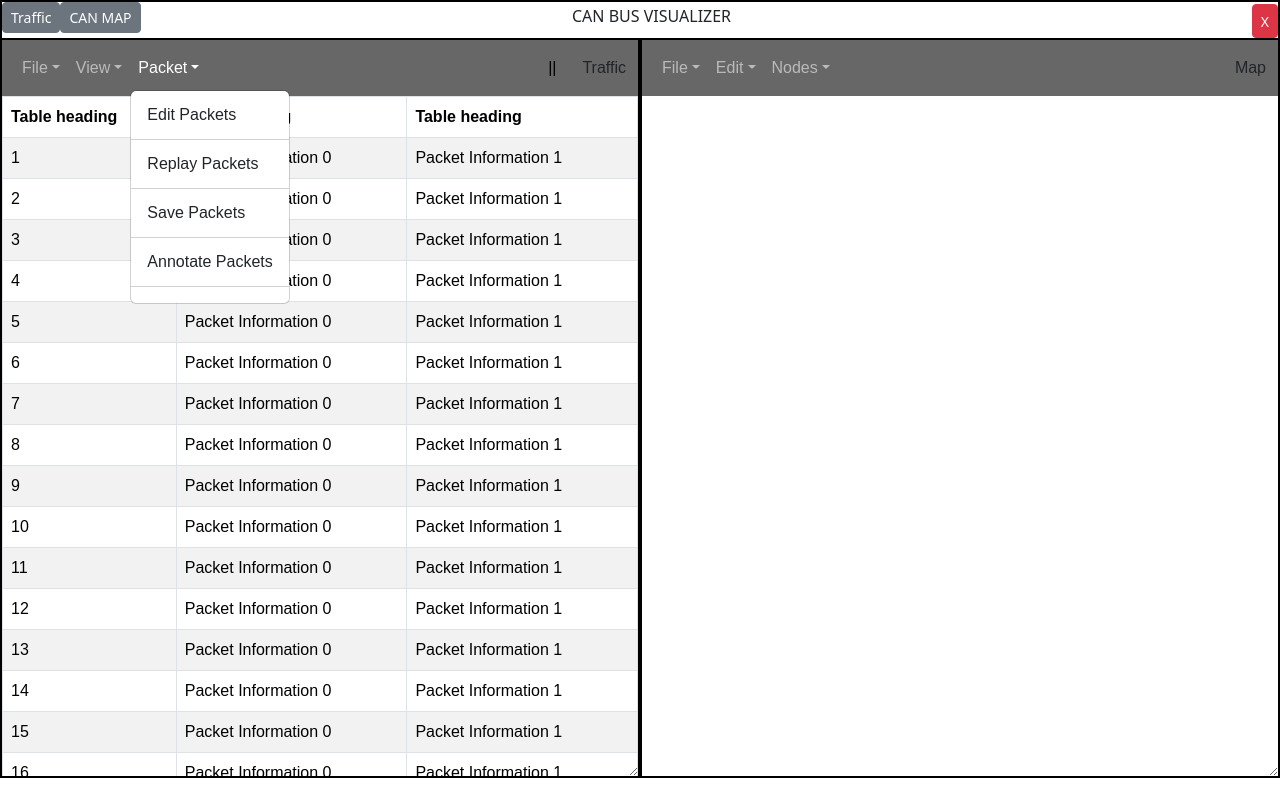
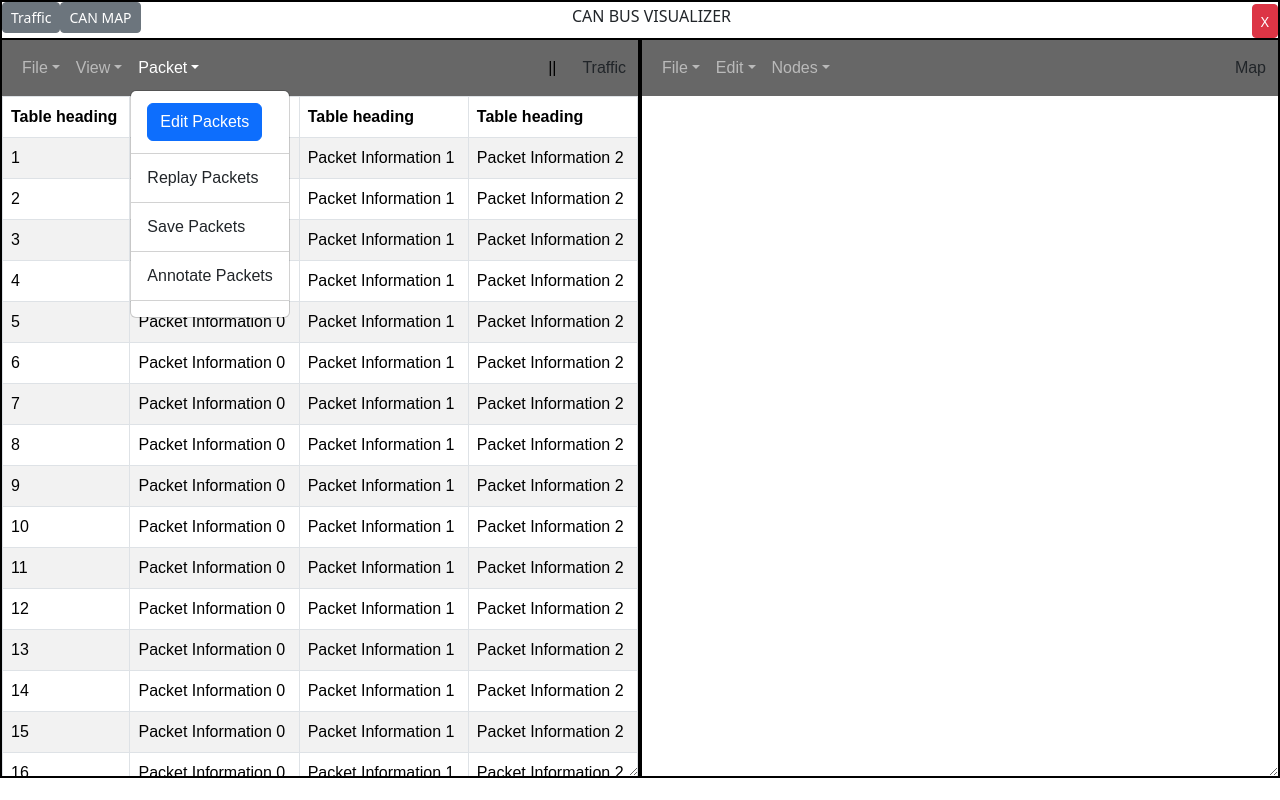
Before and after one commit to sw2team4/CS4311_CANBusVisualizer_Team4, a React (Create React App) app in the folder cbv_team4/: page /can-bus-visualizer in a window 1280 px wide. Both pictures are taken after a click on the button "Packet". Built offline with nearby package versions, Linux system fonts and the light colour scheme.

Commit message:
Fixed Popups/Modals

```diff
--- a/cbv_team4/src/components/Displayer/Popups.js
+++ b/cbv_team4/src/components/Displayer/Popups.js
@@ -1,48 +1,55 @@
-// import React from 'react'
-// import Button from 'react-bootstrap/Button';
-// import Modal from 'react-bootstrap/Modal';
+import React from 'react'
+import Button from 'react-bootstrap/Button';
+import Modal from 'react-bootstrap/Modal';
+// import NavDropdown from 'react-bootstrap/NavDropdown';
 
-// function MyVerticallyCenteredModal(props) {
-//   return (
-//     <Modal
-//       {...props}
-//       size="lg"
-//       aria-labelledby="contained-modal-title-vcenter"
-//       centered
-//     >
-//       <Modal.Header closeButton>
-//         <Modal.Title id="contained-modal-title-vcenter">
-//           Edit Packet
-//         </Modal.Title>
-//       </Modal.Header>
-//       <Modal.Body>
-//         <label>Rename</label>
-//         <input className='rename' type="text"/>
-//       </Modal.Body>
-//       <Modal.Footer>
-//         <Button onClick={props.onHide}>Close</Button>
-//       </Modal.Footer>
-//     </Modal>
-//   );
-// }
 
-// function App() {
-//   const [modalShow, setModalShow] = React.useState(false);
+function MyVerticallyCenteredModal(props) {
+  return (
+    <Modal
+      {...props}
+      size="lg"
+      aria-labelledby="contained-modal-title-vcenter"
+      centered
+    >
+      <Modal.Header closeButton>
+        <Modal.Title id="contained-modal-title-vcenter">
+          Edit Packets
+        </Modal.Title>
+      </Modal.Header>
+      <Modal.Body>
+        <h4>Centered Modal</h4>
+        <p>
+            <label>Edit Packet</label>
+            <input type="text"/>
+        </p>
+      </Modal.Body>
+      <Modal.Footer>
+        <Button onClick={props.onHide}>Close</Button>
+      </Modal.Footer>
+    </Modal>
+  );
+}
 
-//   return (
-//     <>
-//       <Button variant="primary" onClick={() => setModalShow(true)}>
-//         Launch vertically centered modal
-//       </Button>
+function Popups() {
+  const [modalShow, setModalShow] = React.useState(false);
 
-//       <MyVerticallyCenteredModal
-//         show={modalShow}
-//         onHide={() => setModalShow(false)}
-//       />
-//     </>
-//   );
-// }
+  return (
+    <>
+      <Button variant="primary" onClick={() => setModalShow(true)}>
+      Edit Packets
+      </Button>
+      {/* <NavDropdown.item onClick={() => setModalShow(true)}>
+        Edit Packets
+      </NavDropdown.item> */}
 
-// render(<App />);
+      <MyVerticallyCenteredModal
+        show={modalShow}
+        onHide={() => setModalShow(false)}
+      />
+    </>
+  );
+}
 
-// export default MyVerticallyCenteredModal;
+
+export default Popups;
--- a/cbv_team4/src/components/Displayer/Visualizer.css
+++ b/cbv_team4/src/components/Displayer/Visualizer.css
@@ -105,3 +105,7 @@
     position: absolute;
     background: orange;
 }
+
+.modal{
+    background: none;
+}
--- a/cbv_team4/src/components/Displayer/Visualizer.js
+++ b/cbv_team4/src/components/Displayer/Visualizer.js
@@ -8,35 +8,8 @@ import 'bootstrap/dist/css/bootstrap.min.css';
 import Button from 'react-bootstrap/Button';
 import Table from 'react-bootstrap/Table';
 // import Modal from 'react-bootstrap/Modal';
+import Popups from './Popups';
 
-
-// function MyVerticallyCenteredModal(props) {
-//     return (
-//       <Modal
-//         {...props}
-//         size="lg"
-//         aria-labelledby="contained-modal-title-vcenter"
-//         centered
-//       >
-//         <Modal.Header closeButton>
-//           <Modal.Title id="contained-modal-title-vcenter">
-//             Modal heading
-//           </Modal.Title>
-//         </Modal.Header>
-//         <Modal.Body>
-//           <h4>Centered Modal</h4>
-//           <p>
-//             Cras mattis consectetur purus sit amet fermentum. Cras justo odio,
-//             dapibus ac facilisis in, egestas eget quam. Morbi leo risus, porta ac
-//             consectetur ac, vestibulum at eros.
-//           </p>
-//         </Modal.Body>
-//         <Modal.Footer>
-//           <Button onClick={props.onHide}>Close</Button>
-//         </Modal.Footer>
-//       </Modal>
-//     );
-//}
 
 export default class Visualizer extends Component {
     render(){
@@ -81,7 +54,9 @@ export default class Visualizer extends Component {
                                     </NavDropdown>
                                     {/* Packet */}
                                     <NavDropdown title="Packet" id="basic-nav-dropdown">
-                                    <NavDropdown.Item>Edit Packets</NavDropdown.Item>
+                                    <NavDropdown.Item>
+                                    <Popups></Popups>
+                                    </NavDropdown.Item>
                                     <NavDropdown.Divider />
                                     <NavDropdown.Item href="/">Replay Packets</NavDropdown.Item>
                                     <NavDropdown.Divider />
@@ -101,7 +76,7 @@ export default class Visualizer extends Component {
                         <Table responsive striped bordered hover>
                             <thead>
                                 <tr>
-                                    {Array.from({ length: 3 }).map((_, index) => (
+                                    {Array.from({ length: 4 }).map((_, index) => (
                                     <th key={index}>Table heading</th>
                                     ))}
                                 </tr>
@@ -109,145 +84,145 @@ export default class Visualizer extends Component {
                             <tbody>
                                 <tr>
                                     <td>1</td>
-                                    {Array.from({ length: 2 }).map((_, index) => (
+                                    {Array.from({ length: 3 }).map((_, index) => (
                                     <td key={index}>Packet Information {index}</td>
                                     ))}
                                 </tr>
                                 <tr>
                                     <td>2</td>
-                                    {Array.from({ length: 2 }).map((_, index) => (
+                                    {Array.from({ length: 3 }).map((_, index) => (
                                     <td key={index}>Packet Information {index}</td>
                                 ))}
                                 </tr>
                                 <tr>
                                     <td>3</td>
-                                    {Array.from({ length: 2 }).map((_, index) => (
+                                    {Array.from({ length: 3 }).map((_, index) => (
                                     <td key={index}>Packet Information {index}</td>
                                     ))}
                                 </tr>
                                 <tr>
                                     <td>4</td>
-                                    {Array.from({ length: 2 }).map((_, index) => (
+                                    {Array.from({ length: 3 }).map((_, index) => (
                                     <td key={index}>Packet Information {index}</td>
                                     ))}
                                 </tr>
                                 <tr>
                                     <td>5</td>
-                                    {Array.from({ length: 2 }).map((_, index) => (
+                                    {Array.from({ length: 3 }).map((_, index) => (
                                     <td key={index}>Packet Information {index}</td>
                                 ))}
                                 </tr>
                                 <tr>
                                     <td>6</td>
-                                    {Array.from({ length: 2 }).map((_, index) => (
+                                    {Array.from({ length: 3 }).map((_, index) => (
                                     <td key={index}>Packet Information {index}</td>
                                     ))}
                                 </tr>
                                 <tr>
                                     <td>7</td>
-                                    {Array.from({ length: 2 }).map((_, index) => (
+                                    {Array.from({ length: 3 }).map((_, index) => (
                                     <td key={index}>Packet Information {index}</td>
                                     ))}
                                 </tr>
                                 <tr>
                                     <td>8</td>
-                                    {Array.from({ length: 2 }).map((_, index) => (
+                                    {Array.from({ length: 3 }).map((_, index) => (
                                     <td key={index}>Packet Information {index}</td>
                                 ))}
                                 </tr>
                                 <tr>
                                     <td>9</td>
-                                    {Array.from({ length: 2 }).map((_, index) => (
+                                    {Array.from({ length: 3 }).map((_, index) => (
                                     <td key={index}>Packet Information {index}</td>
                                     ))}
                                 </tr>
                                 <tr>
                                     <td>10</td>
-                                    {Array.from({ length: 2 }).map((_, index) => (
+                                    {Array.from({ length: 3 }).map((_, index) => (
                                     <td key={index}>Packet Information {index}</td>
                                     ))}
                                 </tr>
                                 <tr>
                                     <td>11</td>
-                                    {Array.from({ length: 2 }).map((_, index) => (
+                                    {Array.from({ length: 3 }).map((_, index) => (
                                     <td key={index}>Packet Information {index}</td>
                                 ))}
                                 </tr>
                                 <tr>
                                     <td>12</td>
-                                    {Array.from({ length: 2 }).map((_, index) => (
+                                    {Array.from({ length: 3 }).map((_, index) => (
                                     <td key={index}>Packet Information {index}</td>
                                     ))}
                                 </tr>
                                 <tr>
                                     <td>13</td>
-                                    {Array.from({ length: 2 }).map((_, index) => (
+                                    {Array.from({ length: 3 }).map((_, index) => (
                                     <td key={index}>Packet Information {index}</td>
                                     ))}
                                 </tr>
                                 <tr>
                                     <td>14</td>
-                                    {Array.from({ length: 2 }).map((_, index) => (
+                                    {Array.from({ length: 3 }).map((_, index) => (
                                     <td key={index}>Packet Information {index}</td>
                                 ))}
                                 </tr>
                                 <tr>
                                     <td>15</td>
-                                    {Array.from({ length: 2 }).map((_, index) => (
+                                    {Array.from({ length: 3 }).map((_, index) => (
                                     <td key={index}>Packet Information {index}</td>
                                     ))}
                                 </tr>
                                 <tr>
                                     <td>16</td>
-                                    {Array.from({ length: 2 }).map((_, index) => (
+                                    {Array.from({ length: 3 }).map((_, index) => (
                                     <td key={index}>Packet Information {index}</td>
                                     ))}
                                 </tr>
                                 <tr>
                                     <td>17</td>
-                                    {Array.from({ length: 2 }).map((_, index) => (
+                                    {Array.from({ length: 3 }).map((_, index) => (
                                     <td key={index}>Packet Information {index}</td>
                                 ))}
                                 </tr>
                                 <tr>
                                     <td>18</td>
-                                    {Array.from({ length: 2 }).map((_, index) => (
+                                    {Array.from({ length: 3 }).map((_, index) => (
                                     <td key={index}>Packet Information {index}</td>
                                     ))}
                                 </tr>
                                 <tr>
                                     <td>19</td>
-                                    {Array.from({ length: 2 }).map((_, index) => (
+                                    {Array.from({ length: 3 }).map((_, index) => (
                                     <td key={index}>Packet Information {index}</td>
                                     ))}
                                 </tr>
                                 <tr>
                                     <td>20</td>
-                                    {Array.from({ length: 2 }).map((_, index) => (
+                                    {Array.from({ length: 3 }).map((_, index) => (
                                     <td key={index}>Packet Information {index}</td>
                                 ))}
                                 </tr>
                                 <tr>
                                     <td>21</td>
-                                    {Array.from({ length: 2 }).map((_, index) => (
+                                    {Array.from({ length: 3 }).map((_, index) => (
                                     <td key={index}>Packet Information {index}</td>
                                     ))}
                                 </tr>
                                 <tr>
                                     <td>22</td>
-                                    {Array.from({ length: 2 }).map((_, index) => (
+                                    {Array.from({ length: 3 }).map((_, index) => (
                                     <td key={index}>Packet Information {index}</td>
                                     ))}
                                 </tr>
                                 <tr>
                                     <td>23</td>
-                                    {Array.from({ length: 2 }).map((_, index) => (
+                                    {Array.from({ length: 3 }).map((_, index) => (
                                     <td key={index}>Packet Information {index}</td>
                                 ))}
                                 </tr>
                                 <tr>
                                     <td>24</td>
-                                    {Array.from({ length: 2 }).map((_, index) => (
+                                    {Array.from({ length: 3 }).map((_, index) => (
                                     <td key={index}>Packet Information {index}</td>
                                     ))}
                                 </tr>
```
